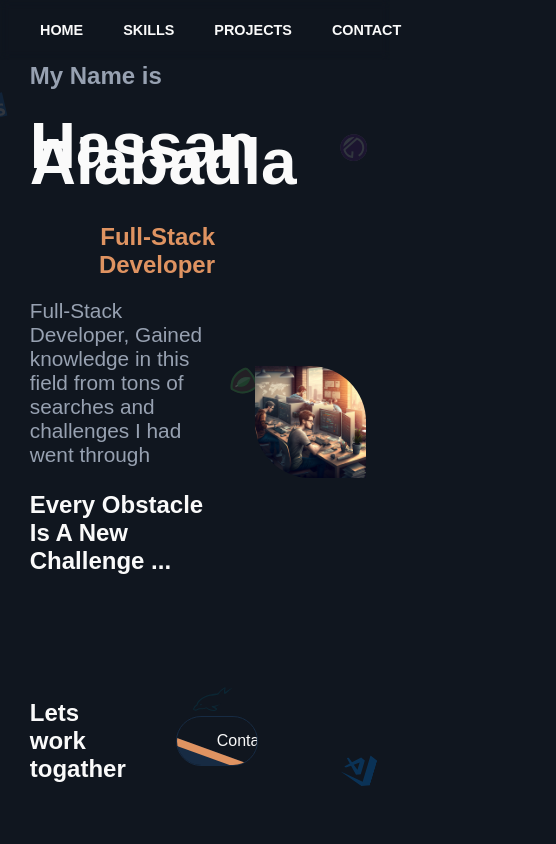
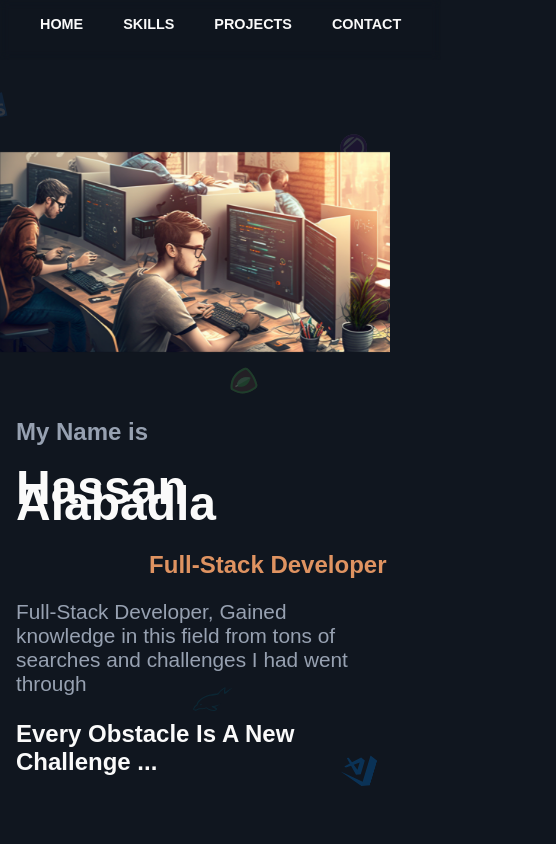
Before and after one commit to HassanAbadla/portfolio, a React (Vite) app: page / in a window 390 px wide. Shown: the top 844 px of the page, 556 px wide, since content can reach past the window. Built offline with nearby package versions, Linux system fonts and the light colour scheme.

Commit message:
responsive fix

```diff
--- a/src/App.css
+++ b/src/App.css
@@ -36,6 +36,14 @@ nav {
   backdrop-filter: blur(5px);
   z-index: 5;
 }
+@media (max-width: 768px) {
+  nav, footer {
+    display: block;
+    text-align: center;
+    inset: unset;
+    /* Optional: Center the text for better appearance */
+  }
+}
 nav::before{
   content: '';
   height: 100%;
@@ -66,7 +74,14 @@ nav::before{
   display: flex;
   justify-content: space-around;
   align-items: center;
+}
+@media (max-width: 768px) {
 
+  .wrapper {
+    flex-direction: column-reverse;
+    margin-top: 18rem;
+    width: 100%;
+  }
 }
 .hero {
   display: flex;
@@ -79,6 +94,7 @@ nav::before{
   z-index: 3;
   overflow-x: hidden;
 }
+
 .hero img {
   width: 30%;
   /* border-radius: 50%; */
@@ -98,6 +114,25 @@ nav::before{
 .my-name h1{
   font-size: 4rem;
   line-height: 1rem;
+}
+@media (max-width: 768px) {
+  .hero {
+    /* overflow-x: unset; */
+  }
+  .hero img {
+    width: 100%;
+    height: 200px;
+    object-fit: cover;
+    border-radius: 0 ;
+  }
+  .hero-text {
+    width: 95%;
+    margin-inline: auto;
+    padding-inline: 1rem
+  }
+  .my-name h1{
+    font-size: 3rem;
+  }
 }
 .my-name h2{
   font-size: 1.5rem;
@@ -515,3 +550,20 @@ footer{
 .footer-wrapper h4{
   color: var(--orangeGray);
 }
+
+@media (max-width: 768px) {
+.social-contact a {
+    font-size: 10px;
+  }
+.footer-wrapper h4{
+  width: 100%;
+  text-align: center;
+}
+.social-contact a img{
+  width: 15px;
+}
+  .footer-wrapper {
+    flex-wrap: wrap;
+    width: 100%;
+  }
+}
```
